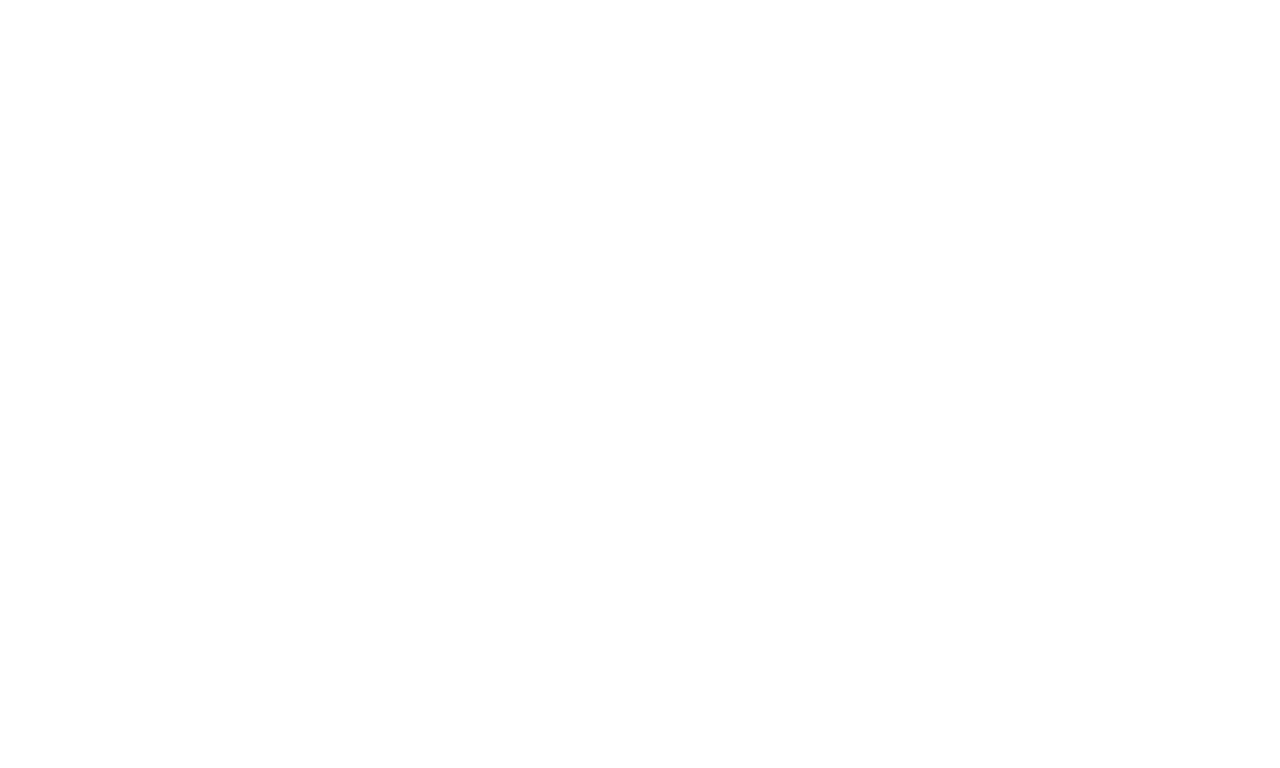
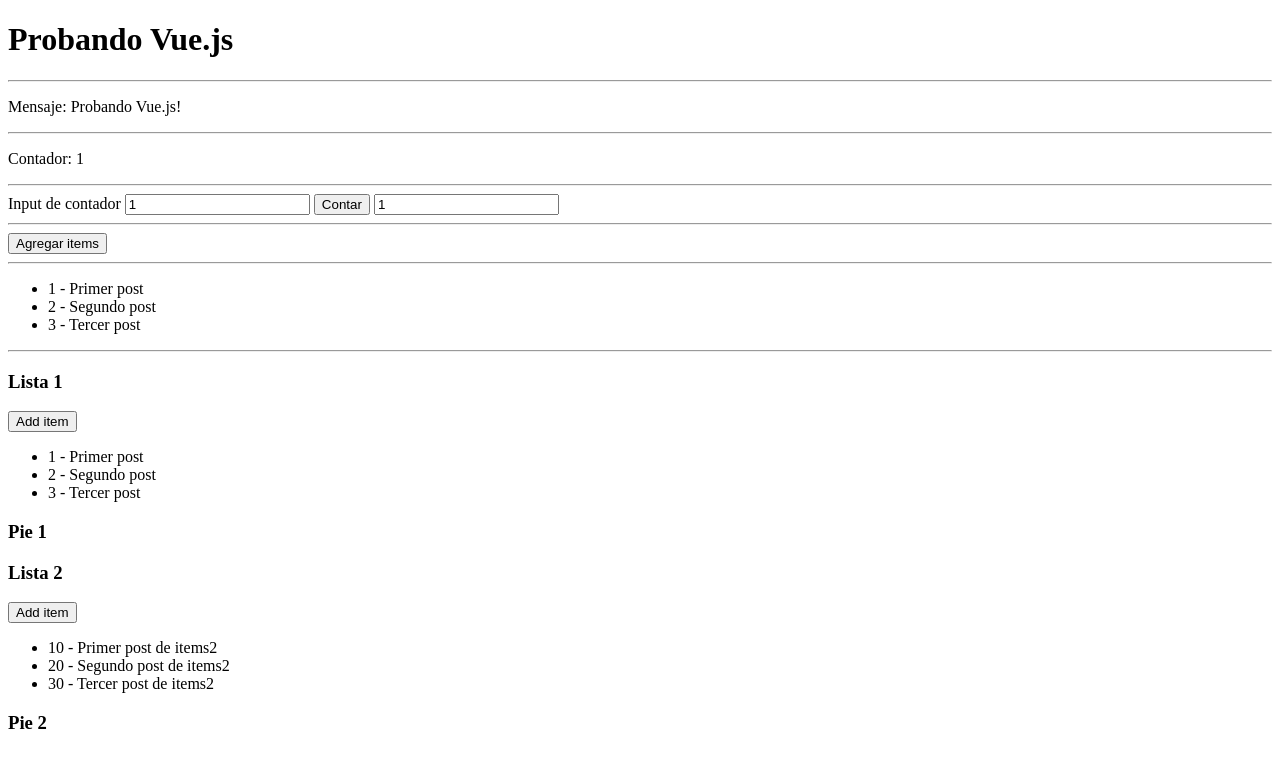
Before and after one commit to EzeVedder/vue, a website: page index.html in a window 1280 px wide. Drawn offline with nearby package versions, Linux system fonts and the light colour scheme.

Commit message:
agregando listas

```diff
--- a/index.html
+++ b/index.html
@@ -1,5 +1,6 @@
 <!DOCTYPE html>
 <html lang="es">
+
 <head>
     <meta charset="UTF-8">
     <meta name="viewport" content="width=device-width, initial-scale=1.0">
@@ -7,9 +8,53 @@
     <!-- insertar vueJs por cdn-->
     <script src="https://cdn.jsdelivr.net/npm/vue/dist/vue.js"></script>
 
-    <title>Document</title>
+    <title>VueJs</title>
 </head>
+
 <body>
+    <h1>Probando Vue.js</h1>
+    <hr>
+    <div id="app">
 
+        <p>Mensaje: {{message}}</p>
+        <hr>
+        <p>Contador: {{contador}}</p>
+        <hr>
+        <span v-if="mosMsg">{{message2}}</span>
+
+        <span v-bind:title="message2">
+            <!-- v-bind no actualiza los cambios en el objeto data -->
+            <input type="text" v-bind:value="contador">
+            <button v-on:click="sumarUno">Contar</button>
+            <!-- el v-model actualiza los cambios en el objeto data -->
+            <input type="text" v-model="contador">
+            <hr>
+            <button @click="handleClick">Agregar items</button>
+
+        </span>
+
+        <hr>
+
+        <ul>
+            <li v-for="item in items">
+                {{item.id}} - {{ item.titulo }}
+            </li>
+        </ul>
+        <hr>
+
+        <!-- <p>{{items}}</p> -->
+        <!-- componente eze-lista -->
+        <eze-lista v-bind:items="items" titulo="Lista 1" pie="Pie 1"></eze-lista>
+        <eze-lista @onEze="handleonEze2" v-bind:items="items2" titulo="Lista 2" pie="Pie 2">
+
+
+
+
+    </div>
+
+
+
+    <script src="index.js"></script>
 </body>
+
 </html>
--- /dev/null
+++ b/index.js
@@ -0,0 +1,65 @@
+Vue.component('eze-lista', {
+    // The todo-item component now accepts a
+    // "prop", which is like a custom attribute.
+    // This prop is called todo.
+    props: ['items', 'titulo', 'pie'],
+    template:
+        `
+    <div>
+        <h3>{{titulo}}</h3>
+        <button @click="addItem">Add item</button>
+            <ul>
+                <li v-for="item in items">
+                {{item.id}} - {{ item.titulo }}
+                </li>
+            </ul>
+        <h3>{{pie}}</h3>
+    </div>`,
+    methods: {
+        addItem() {
+            //app.items2.push({id:2,titulo:'item agregado'})
+            this.$emit('onEze')
+        }
+    }
+})
+
+
+
+
+
+var app = new Vue({
+    el: '#app',
+    data: {
+        mosMsg: true,
+        message: 'Probando Vue.js!',
+        message2: 'Input de contador',
+        contador: 1,
+        items: [
+            { id: 1, titulo: 'Primer post' },
+            { id: 2, titulo: 'Segundo post' },
+            { id: 3, titulo: 'Tercer post' }
+        ],
+        items2: [
+            { id: 10, titulo: 'Primer post de items2' },
+            { id: 20, titulo: 'Segundo post de items2' },
+            { id: 30, titulo: 'Tercer post de items2' }
+        ]
+    },
+    methods: {
+        sumarUno() {
+            this.contador++
+        },
+        handleClick: function () {
+            // var valor = Math.max(app.items.id);
+
+            app.items.push({ id: 1, titulo: 'agregado' });
+        },
+        handleonEze2: function () {
+            this.items2.push({ id: 1, titulo: 'Nuevo item' })
+        }
+    }
+
+});
+
+
+//app.items.push({id:20,titulo:'agregado'});
```
Also changed, not shown: package.json (added, +22 -0 lines), 1 other file.
